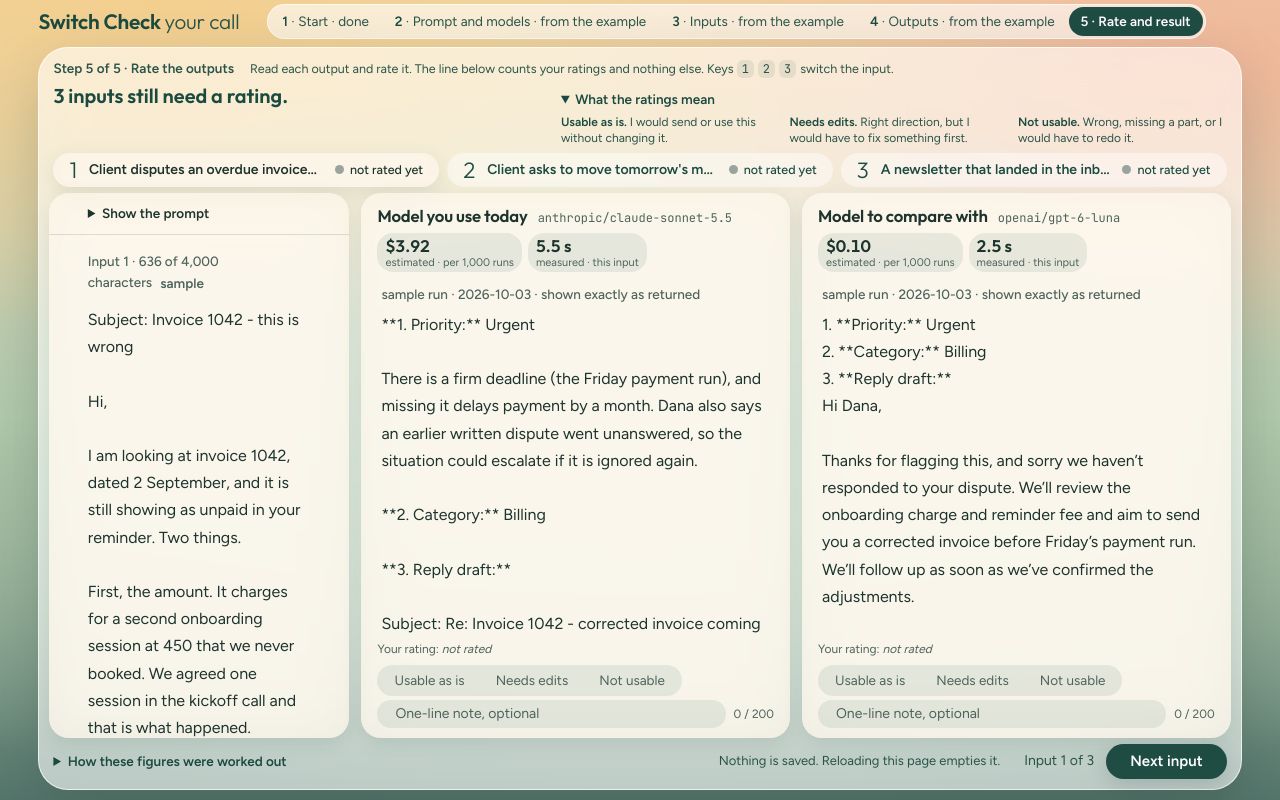
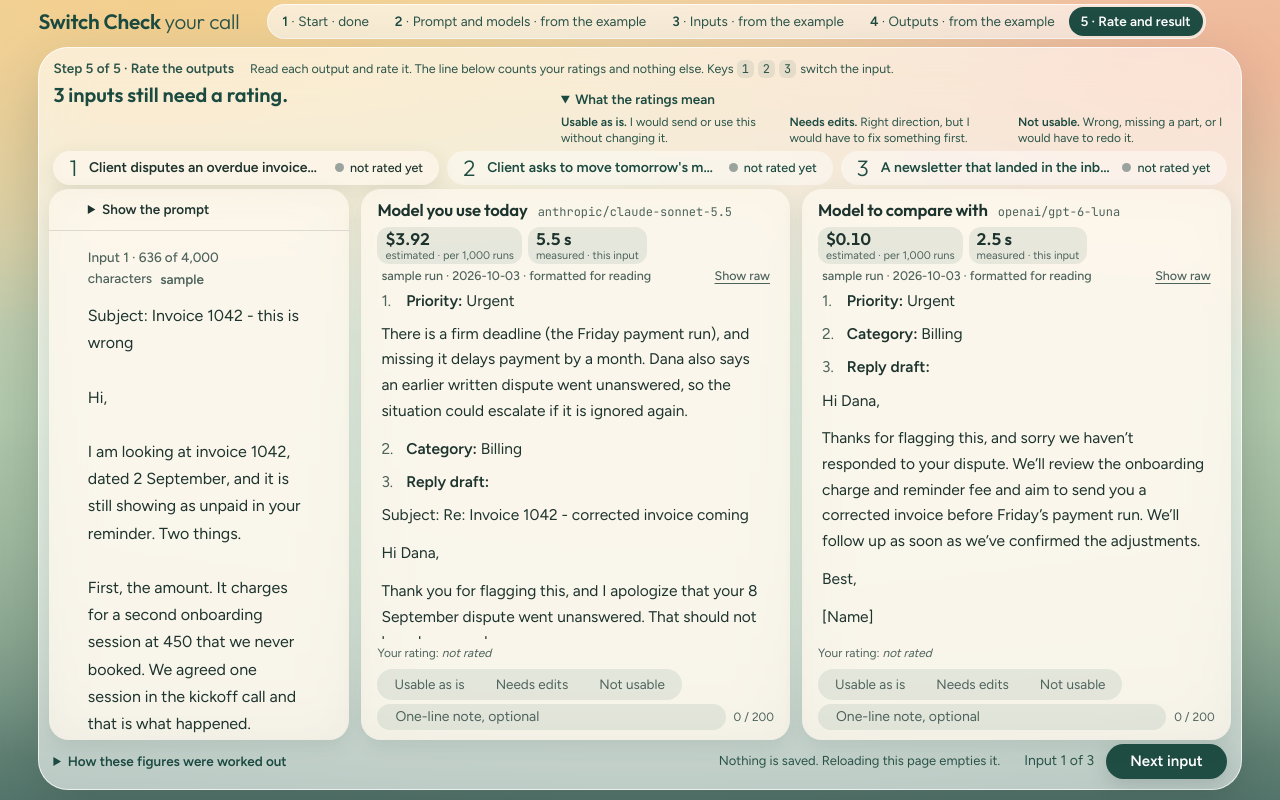
Before and after one commit to millerandmuller/switch-check, a Next.js app: page / in a window 1280 px wide. Both pictures are taken after a click on the button 388 px from the left and 604 px from the top of the page. Built offline with nearby package versions, Linux system fonts and the light colour scheme.

Commit message:
Show outputs as formatted text, with the raw text one click away

```diff
--- a/app/cell-review.tsx
+++ b/app/cell-review.tsx
@@ -105,7 +105,7 @@ export function CellReview({
           maxLength={NOTE_MAX_CHARS}
           placeholder="One-line note, optional"
           onChange={(event) => onNoteChange(event.target.value)}
-          className="min-w-0 flex-1 rounded-full border-2 border-transparent bg-chip px-4 py-0.5 text-sm text-ink placeholder:text-muted focus:bg-white/60"
+          className="min-w-0 flex-1 rounded-full border-2 border-transparent bg-chip px-4 py-px text-sm text-ink placeholder:text-muted focus:bg-white/60"
         />
         <span className="text-xs text-muted">
           {review.note.length} / {NOTE_MAX_CHARS}
--- /dev/null
+++ b/app/formatted-output.tsx
@@ -0,0 +1,68 @@
+import { formatOutput, type FlatBlock, type Span } from "@/lib/output-format";
+
+// A model's answer shown as formatted text. Every piece is built as an
+// element from the blocks of lib/output-format.ts, and the text goes in as
+// text, so nothing in an answer is ever read as markup.
+
+function Spans({ spans }: { spans: Span[] }) {
+  return (
+    <>
+      {spans.map((span, index) =>
+        span.bold ? (
+          <strong key={index} className="font-semibold">
+            {span.text}
+          </strong>
+        ) : (
+          <span key={index}>{span.text}</span>
+        ),
+      )}
+    </>
+  );
+}
+
+function Flat({ block }: { block: FlatBlock }) {
+  if (block.kind === "paragraph") {
+    return (
+      <p className="mb-[0.8em] last:mb-0 [overflow-wrap:anywhere]">
+        <Spans spans={block.spans} />
+      </p>
+    );
+  }
+  return (
+    <div className="mb-[0.5em] grid grid-cols-[1.6em_minmax(0,1fr)] last:mb-0">
+      <span aria-hidden={block.kind === "bulleted"} className="text-muted">
+        {block.kind === "numbered" ? block.marker : "•"}
+      </span>
+      <div className="[overflow-wrap:anywhere]">
+        <Spans spans={block.spans} />
+      </div>
+    </div>
+  );
+}
+
+export function FormattedOutput({ text }: { text: string }) {
+  return (
+    <div className="max-w-[72ch] text-[15.5px] leading-[1.65]">
+      {formatOutput(text).map((block, index) =>
+        block.kind === "quote" ? (
+          <blockquote key={index} className="mb-[0.8em] rounded-xl bg-chip px-3.5 py-2.5 last:mb-0">
+            {block.blocks.map((inner, innerIndex) => (
+              <Flat key={innerIndex} block={inner} />
+            ))}
+          </blockquote>
+        ) : (
+          <Flat key={index} block={block} />
+        ),
+      )}
+    </div>
+  );
+}
+
+// The same text, character for character as stored, in the mono face.
+export function RawOutput({ text }: { text: string }) {
+  return (
+    <pre className="max-w-[72ch] whitespace-pre-wrap font-mono text-[13px] leading-[1.6] [overflow-wrap:anywhere]">
+      {text}
+    </pre>
+  );
+}
--- a/app/rate-step.tsx
+++ b/app/rate-step.tsx
@@ -23,6 +23,7 @@ import {
 import { sampleRunColumn, type SampleOkCell, type SampleResults } from "@/lib/sample-results";
 import { sampleLabel, type SampleWorkflow, type WorkflowDraft } from "@/lib/workflow";
 import { CellReview, RatingsDisclosure } from "./cell-review";
+import { FormattedOutput, RawOutput } from "./formatted-output";
 import { InputColumn } from "./input-column";
 import { InputTabs } from "./input-tabs";
 import { ModelSwitch } from "./model-switch";
@@ -44,7 +45,7 @@ import { labelClass, primaryButtonCompactClass } from "./ui";
 // alone.
 function FigureChip({ figure, note }: { figure: string; note: string }) {
   return (
-    <div className="flex min-w-0 flex-col rounded-2xl bg-chip px-2 py-0.5 leading-tight">
+    <div className="flex min-w-0 flex-col rounded-xl bg-chip px-2 py-px leading-tight">
       <b className="whitespace-nowrap font-display text-[1.05rem] font-semibold tabular-nums">{figure}</b>
       <span className="text-[11px] text-muted">{note}</span>
     </div>
@@ -91,6 +92,8 @@ function Panel({
   prices,
   runDate,
   hiddenOnPhone,
+  raw,
+  onToggleRaw,
   reviewCleared,
   review,
   switcher,
@@ -107,6 +110,9 @@ function Panel({
   runDate: string;
   // Below the side-by-side width only one model's panel is shown at a time.
   hiddenOnPhone: boolean;
+  // Whether this card shows the stored characters as they are, not formatted.
+  raw: boolean;
+  onToggleRaw: () => void;
   reviewCleared: boolean;
   review: React.ReactNode;
   // Below the side-by-side width: the switch between the two models.
@@ -120,7 +126,7 @@ function Panel({
     >
       {/* Role and model, then the two figures with their state words. Each
           part stays whole; a narrow column wraps between them, not inside. */}
-      <div className="flex flex-col gap-1 px-4 pb-1 pt-2.5">
+      <div className="flex flex-col gap-1 px-4 pb-1 pt-2">
         <h3
           {...{ [OUTPUT_HEADING]: side }}
           tabIndex={-1}
@@ -134,23 +140,40 @@ function Panel({
         <Figures column={column} price={prices?.models[model]} cell={cell} />
       </div>
 
+      {tested && (
+        <div className="flex items-baseline justify-between gap-3 px-5 leading-tight">
+          {/* The tag says what the view is: formatting is a display change,
+              so only the raw view is "exactly as returned". */}
+          <p className="text-[12.5px] font-medium text-muted">
+            {cell === null
+              ? raw
+                ? "pasted · shown exactly as pasted"
+                : "pasted · formatted for reading"
+              : raw
+                ? `sample run · ${runDate} · shown exactly as returned`
+                : `sample run · ${runDate} · formatted for reading`}
+          </p>
+          <button
+            type="button"
+            onClick={onToggleRaw}
+            className="flex-none cursor-pointer text-[12.5px] font-medium text-muted underline underline-offset-[3px] hover:text-ink"
+          >
+            {raw ? "Show formatted" : "Show raw"}
+          </button>
+        </div>
+      )}
       <div
         role="region"
         aria-label={`Output of ${model} for input ${position}`}
         tabIndex={0}
-        className="px-5 pb-3 pt-2 wide:min-h-[320px] wide:flex-[1_1_320px] wide:overflow-auto"
+        className="px-5 pb-2 pt-1 wide:min-h-[320px] wide:flex-[1_1_320px] wide:overflow-auto"
       >
         {tested ? (
-          <>
-            <p className={`${labelClass} mb-1.5`}>
-              {cell === null
-                ? "pasted · shown exactly as pasted"
-                : `sample run · ${runDate} · shown exactly as returned`}
-            </p>
-            <pre className="max-w-[72ch] whitespace-pre-wrap font-sans text-base leading-[1.7] [overflow-wrap:anywhere]">
-              {output}
-            </pre>
-          </>
+          raw ? (
+            <RawOutput text={output} />
+          ) : (
+            <FormattedOutput text={output} />
+          )
         ) : (
           <p className="italic text-muted">not tested</p>
         )}
@@ -235,6 +258,8 @@ export function RateStep({
 }) {
   // Which model's output shows below the side-by-side width.
   const [phoneSide, setPhoneSide] = useState<ModelSide>("current");
+  // Which cards show the stored characters instead of formatted text.
+  const [rawSides, setRawSides] = useState<Record<ModelSide, boolean>>({ current: false, candidate: false });
   // "What the ratings mean" is open until the first rating of the session.
   const [legendOpen, setLegendOpen] = useState(() => !anyRated(reviews));
   const inputCount = draft.inputs.length;
@@ -319,7 +344,7 @@ export function RateStep({
 
   return (
     <main className="relative flex w-full flex-1 flex-col px-gutter pb-2.5 pt-1">
-      <div className="panel flex flex-1 flex-col gap-1.5 p-2.5">
+      <div className="panel flex flex-1 flex-col gap-1 p-2.5">
         <section
           aria-labelledby="rate-heading"
           className="grid items-start gap-x-8 gap-y-1 px-1 wide:grid-cols-[minmax(0,5fr)_minmax(0,7fr)]"
@@ -350,7 +375,7 @@ export function RateStep({
           {/* Two lines tall at every length, so rating never moves the panels. */}
           <p
             aria-live="polite"
-            className="min-h-[3rem] min-w-0 text-balance font-display text-[1.25rem] leading-[1.25]"
+            className="min-h-[2.9rem] min-w-0 text-balance font-display text-[1.25rem] leading-[1.2]"
           >
             <SummaryLine text={summaryLine(outputs, reviews)} />
           </p>
@@ -394,6 +419,8 @@ export function RateStep({
               prices={modelPrices}
               runDate={runDate}
               hiddenOnPhone={phoneSide !== side}
+              raw={rawSides[side]}
+              onToggleRaw={() => setRawSides((current) => ({ ...current, [side]: !current[side] }))}
               reviewCleared={clearedCells.includes(cellKey(selected, side))}
               switcher={
                 <ModelSwitch
--- /dev/null
+++ b/lib/output-format.ts
@@ -0,0 +1,77 @@
+// Turns a model's answer into blocks for reading: paragraphs, numbered and
+// bulleted items, quotes, and bold spans. Pure and UI-free, and it never
+// produces HTML: the page builds elements from these blocks, so nothing in an
+// answer is ever interpreted as markup. Formatting is display only; the
+// stored text is never changed, and the rules elsewhere read the stored text.
+//
+// It understands only what answers commonly contain:
+//   **bold**      a pair of double asterisks around text
+//   1. item       a number, a dot, a space, then text
+//   - item        a dash, a space, then text
+//   > quote       a greater-than sign at the start of a line
+// Everything else, including a lone ** or a line like "-5 degrees", stays
+// plain text exactly as written.
+
+export type Span = { text: string; bold: boolean };
+
+export type FlatBlock =
+  | { kind: "paragraph"; spans: Span[] }
+  | { kind: "numbered"; marker: string; spans: Span[] }
+  | { kind: "bulleted"; spans: Span[] };
+
+export type Block = FlatBlock | { kind: "quote"; blocks: FlatBlock[] };
+
+// A pair of ** with text between that neither starts nor ends in a space.
+const BOLD = /\*\*(?=\S)(.+?)(?<=\S)\*\*/g;
+
+export function spansOf(line: string): Span[] {
+  const spans: Span[] = [];
+  let from = 0;
+  for (const match of line.matchAll(BOLD)) {
+    if (match.index > from) spans.push({ text: line.slice(from, match.index), bold: false });
+    spans.push({ text: match[1], bold: true });
+    from = match.index + match[0].length;
+  }
+  if (from < line.length) spans.push({ text: line.slice(from), bold: false });
+  return spans;
+}
+
+// "**1. Priority:** Urgent", "1. **Priority:** Urgent" and "1. Priority" are
+// all numbered items. The first form has its marker inside the bold pair, so
+// the pair is opened again around the rest of the line.
+const ITEM = /^\s*(\*\*)?(\d+\.|-)\s+(\S.*)$/;
+
+function flatBlockOf(line: string): FlatBlock {
+  const match = ITEM.exec(line);
+  if (match === null) return { kind: "paragraph", spans: spansOf(line) };
+  const [, boldOpen, marker, rest] = match;
+  // "**1. text" with no closing pair is not a bold marker: show the line as is.
+  if (boldOpen !== undefined && !rest.includes("**")) {
+    return { kind: "paragraph", spans: spansOf(line) };
+  }
+  const spans = spansOf(boldOpen === undefined ? rest : `**${rest}`);
+  return marker === "-" ? { kind: "bulleted", spans } : { kind: "numbered", marker, spans };
+}
+
+const QUOTE_MARK = /^\s*>\s?/;
+
+export function formatOutput(text: string): Block[] {
+  const blocks: Block[] = [];
+  let quote: FlatBlock[] | null = null;
+  for (const rawLine of text.split(/\r?\n/)) {
+    const quoted = QUOTE_MARK.test(rawLine);
+    const line = (quoted ? rawLine.replace(QUOTE_MARK, "") : rawLine).trimEnd();
+    if (!quoted) quote = null;
+    if (line.trim() === "") continue;
+    if (quoted) {
+      if (quote === null) {
+        quote = [];
+        blocks.push({ kind: "quote", blocks: quote });
+      }
+      quote.push(flatBlockOf(line));
+      continue;
+    }
+    blocks.push(flatBlockOf(line));
+  }
+  return blocks;
+}
```
Also changed, not shown: 3 other files (tests, documents, lock files or other folders).
